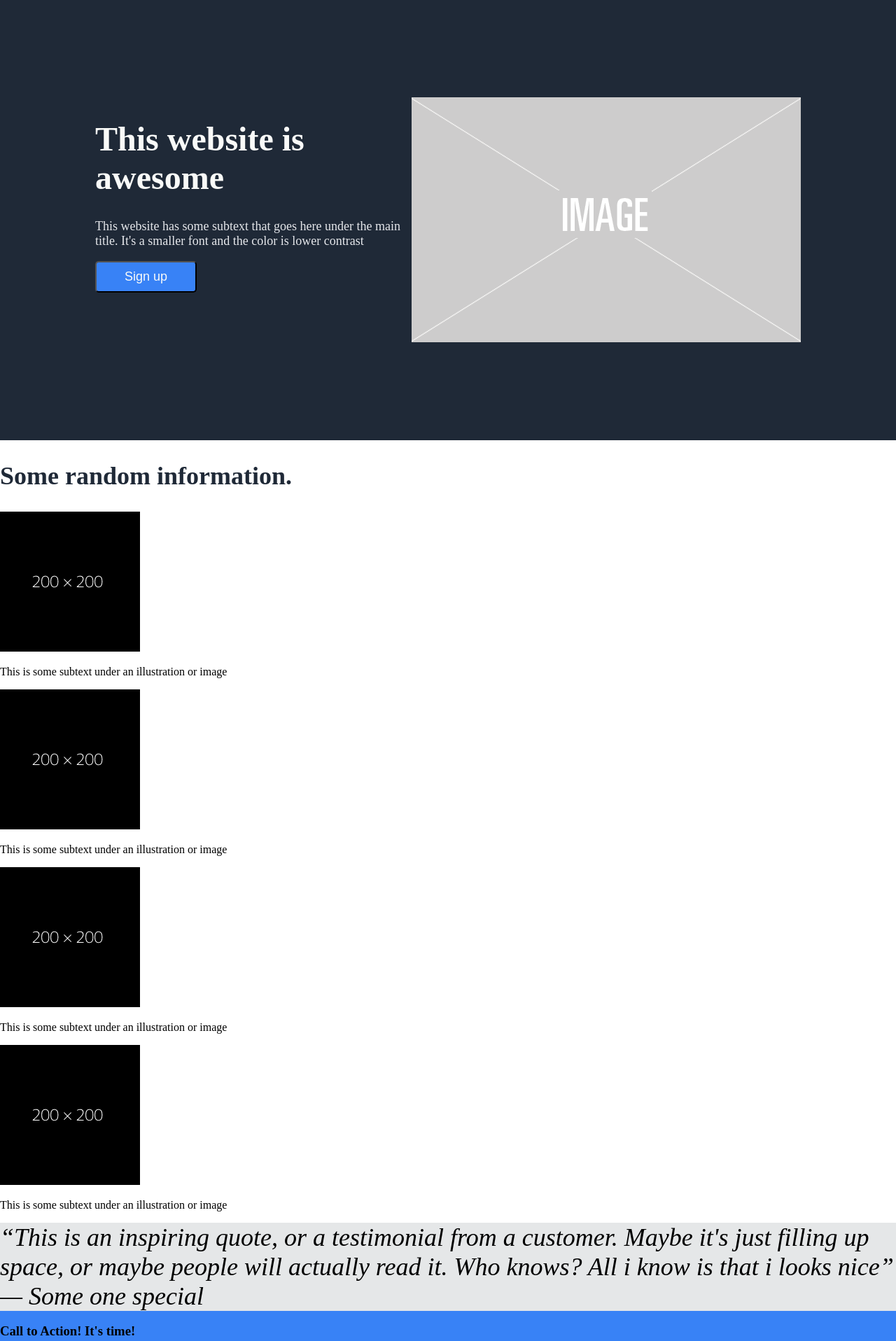
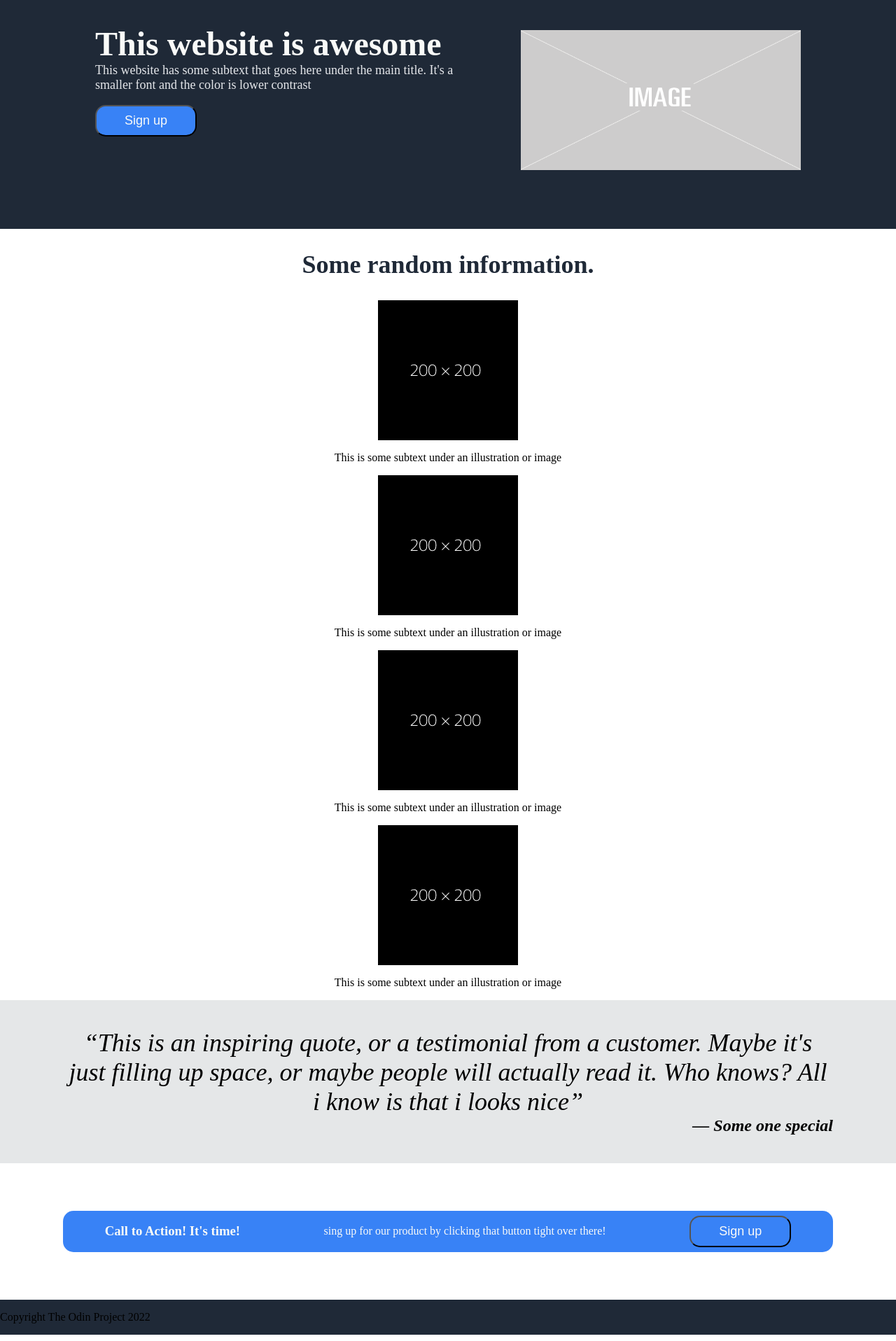
Before and after one commit to joshuaericksteele/Project-Landing-Page, a plain HTML site: page index.html in a window 1280 px wide. Shown: the part 64-1980 px from the top of the page at 70% size. Drawn offline with Linux system fonts and the light colour scheme.

Commit message:
index.html

```diff
--- a/style.css
+++ b/style.css
@@ -36,18 +36,29 @@ a {
     font-size: 48px;
     font-weight: extra-bold;
     color: #F9FAF8;
+    margin-bottom: 0px;
 
  }
 
  .main-title {
     display: flex;
-    padding: 68px;
-    margin: 68px;
+    padding: 0 68px 40px 68px;
+    margin: 0 68px 40px 68px;
  }
 
  .hero-text {
-    padding: 0px;
-    margin: 0px;
+    padding: 0px 40px 0px 0px;
+    margin: 0px 40px 0px 0px;
+ }
+
+ .hero-img img{
+    width: 400px;
+    height: 200px;
+    margin-top: 40px;
+ }
+
+ .main-secondary-text {
+    margin-top: 0px;
  }
 
 .header-link,
@@ -62,6 +73,48 @@ a {
     color: #1F2937;
 }
 
+.page-middle {
+    display: flex;
+    flex-direction: column;
+    justify-content: center;
+    align-items: center;
+}
+.info-header {
+    display: flex;
+}
+
+.info-cards {
+    display: flex;
+    flex-direction: row;
+    justify-content: space-evenly;
+    padding: 0 68px 40px 68px;
+    margin: 0 68px 40px 68px;
+}
+
+.cards {
+    display: flex;
+    flex-direction: column;
+    justify-content: space-between;
+    align-items: center;
+    text-align: center;
+}
+
+.quote {
+    background-color: #E5E7E8;
+    font-size: 36px;
+    font-weight: light;
+    font-style: italic;
+    text-align: center;
+    padding: 40px 90px 40px 90px;
+}
+
+
+figcaption {
+    font-size: 24px;
+    font-weight: 900;
+    text-align: right;
+}
+
 .sign-up,
 .page-bottom {
     background-color: #3882f6;
@@ -70,14 +123,28 @@ a {
 
 button {
     color: #F9FAF8;
-    border-radius: 5px;
+    border-radius: 15px;
     font-size: 18px;
     padding: 10px 40px;
+    text-align: center;
+
 }
 
-.quote {
-    background-color: #E5E7E8;
-    font-size: 36px;
-    font-weight: light;
-    font-style: italic;
+.page-bottom {
+    margin: 68px 90px 68px 90px;
+    border-radius: 15px;
+    display: flex;
+    justify-content: space-around;
+    align-items: center;
+    color: #F9FAF8
 }
+
+.bottom-text {
+   line-height: 0;
+   padding: 40px 0px 40px 0px;
+}
+
+.bottom-btn {
+    border: #F9FAF8 solid 2px;
+    border-radius: 15px;
+}
```
